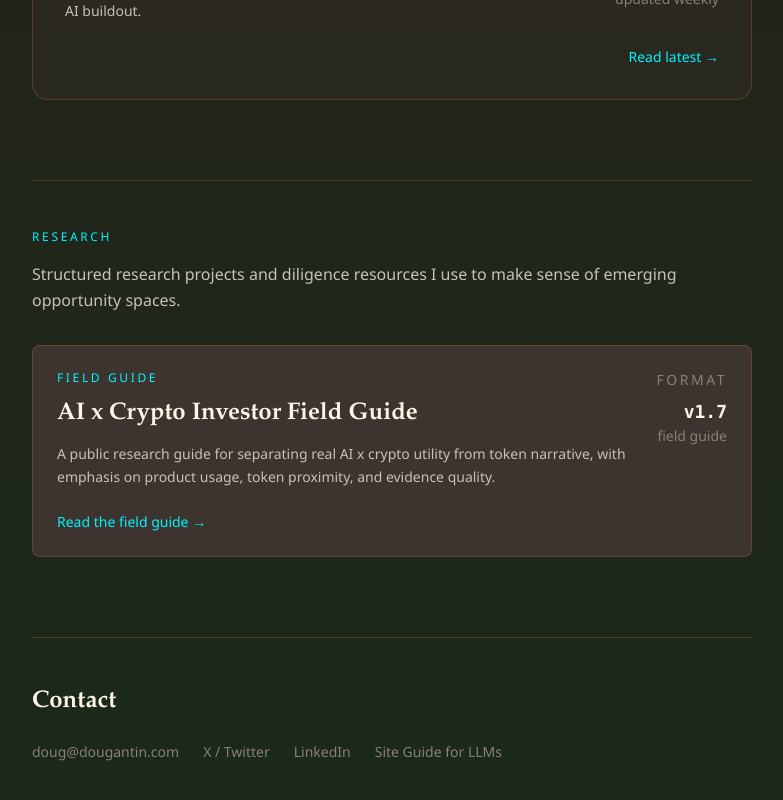
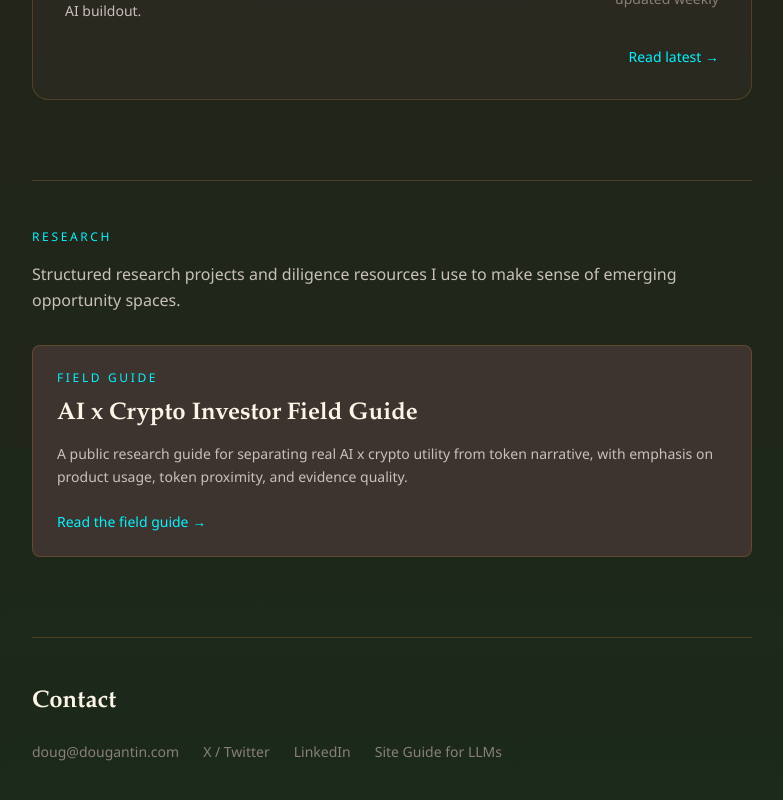
Before and after one commit to dougantin/dougantin.ai, a Next.js app: page / in a window 1280 px wide. Shown: the part 2596-3396 px from the top of the page, without its empty margins (248-1031 px from the left). Built offline with nearby package versions, Linux system fonts and the light colour scheme.

Commit message:
Simplify research card

```diff
--- a/app/page.tsx
+++ b/app/page.tsx
@@ -335,15 +335,6 @@ export default async function Home() {
                   evidence quality.
                 </p>
               </div>
-              <div className="hidden text-right text-sm md:block">
-                <div className="uppercase tracking-[0.18em]" style={{ color: "var(--text-muted)" }}>
-                  Format
-                </div>
-                <div className="mt-2 font-mono text-lg font-semibold" style={{ color: "var(--text-heading)" }}>
-                  v1.7
-                </div>
-                <div style={{ color: "var(--text-muted)" }}>field guide</div>
-              </div>
             </div>
 
             <div className="mt-6 text-sm font-medium" style={{ color: "var(--accent-primary)" }}>
```
